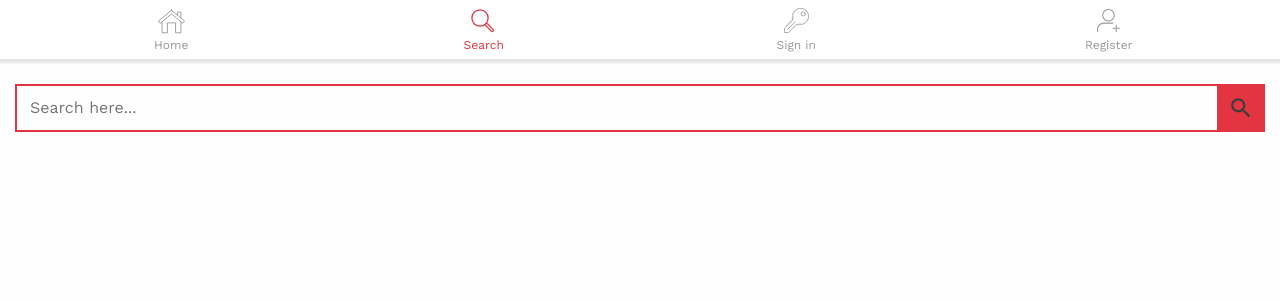
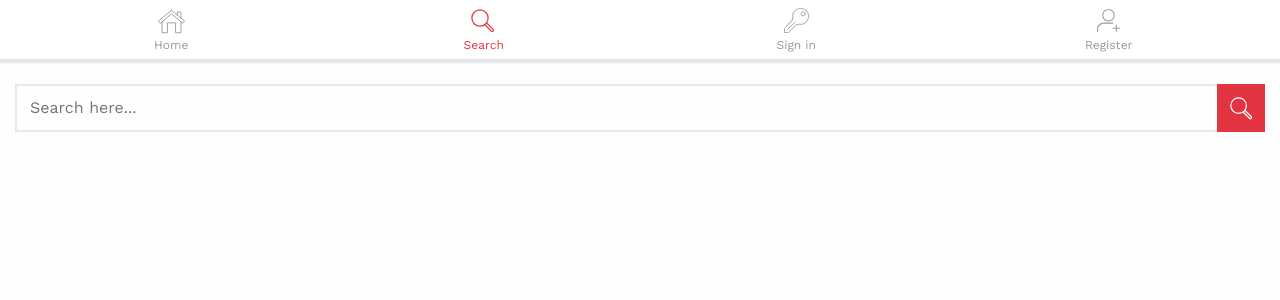
Before and after one commit to Kimla/tv-show-tracker, a Vue app: page /search in a window 1280 px wide. Shown: the top 300 px of the page. Built offline with nearby package versions, Linux system fonts and the light colour scheme.

Commit message:
Added new search icon on the search page and removed focus color on input

```diff
--- a/src/components/Navigation.vue
+++ b/src/components/Navigation.vue
@@ -5,7 +5,6 @@
                 router-link.Navigation__link( :to="item.path" )
                     div.Navigation__iconHolder( :class="key" v-html="item.icon" )
                     div.Navigation__label {{ item.label }}
-                    span.test
 </template>
 
 <script>
--- a/src/pages/Search.vue
+++ b/src/pages/Search.vue
@@ -3,8 +3,8 @@
         div.container
             div.SearchBar
                 input.SearchBar__input( type="text" placeholder="Search here..." ref='search' v-model="keyword" @keyup.enter="searchHandler()" )
-                div.SearchBar__icon( @click="searchHandler()" )
-                    img( :src="searchIcon" )
+                div.SearchBar__icon( @click="searchHandler()" v-html="searchIcon" )
+
         ShowList( v-if="showsData.length > 0" :shows="shows" )
         Loader( v-if="isLoading" )
         div.Search__message( v-if="zeroResults" )
@@ -15,8 +15,8 @@
 import axios from 'axios';
 import ShowList from '@/components/ShowList';
 import Loader from '@/components/Loader';
-import searchIcon from '@/assets/search.svg';
 import {getShowData} from '@/helpers/helpers';
+import {searchIcon} from '@/helpers/icons'
 
 export default {
     name: 'Search',
@@ -89,9 +89,6 @@ export default {
         padding: 13px;
         border: 2px solid #e8e8e8;
         transition: border-color 0.25s;
-        &:focus {
-            border-color: $primary;
-        }
     }
     &__icon {
         height: 48px;
@@ -100,10 +97,13 @@ export default {
         right: 0;
         top: 0;
         background-color: $primary;
-        padding: 11px;
-        img {
+        padding: 12px;
+        svg {
             width: 100%;
             height: 100%;
+        }
+        .yellow {
+            stroke: #ffffff;
         }
     }
 }
```
